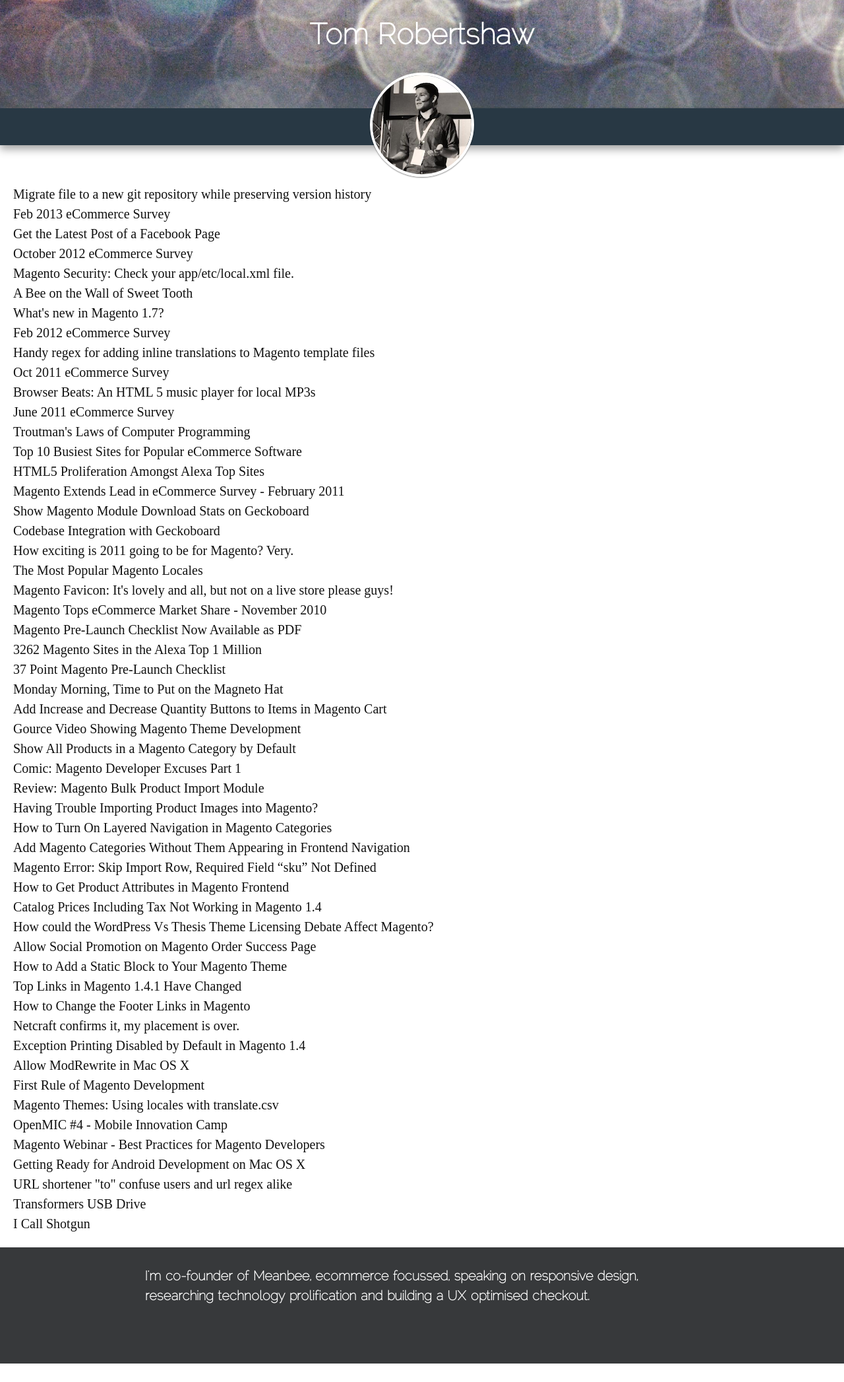
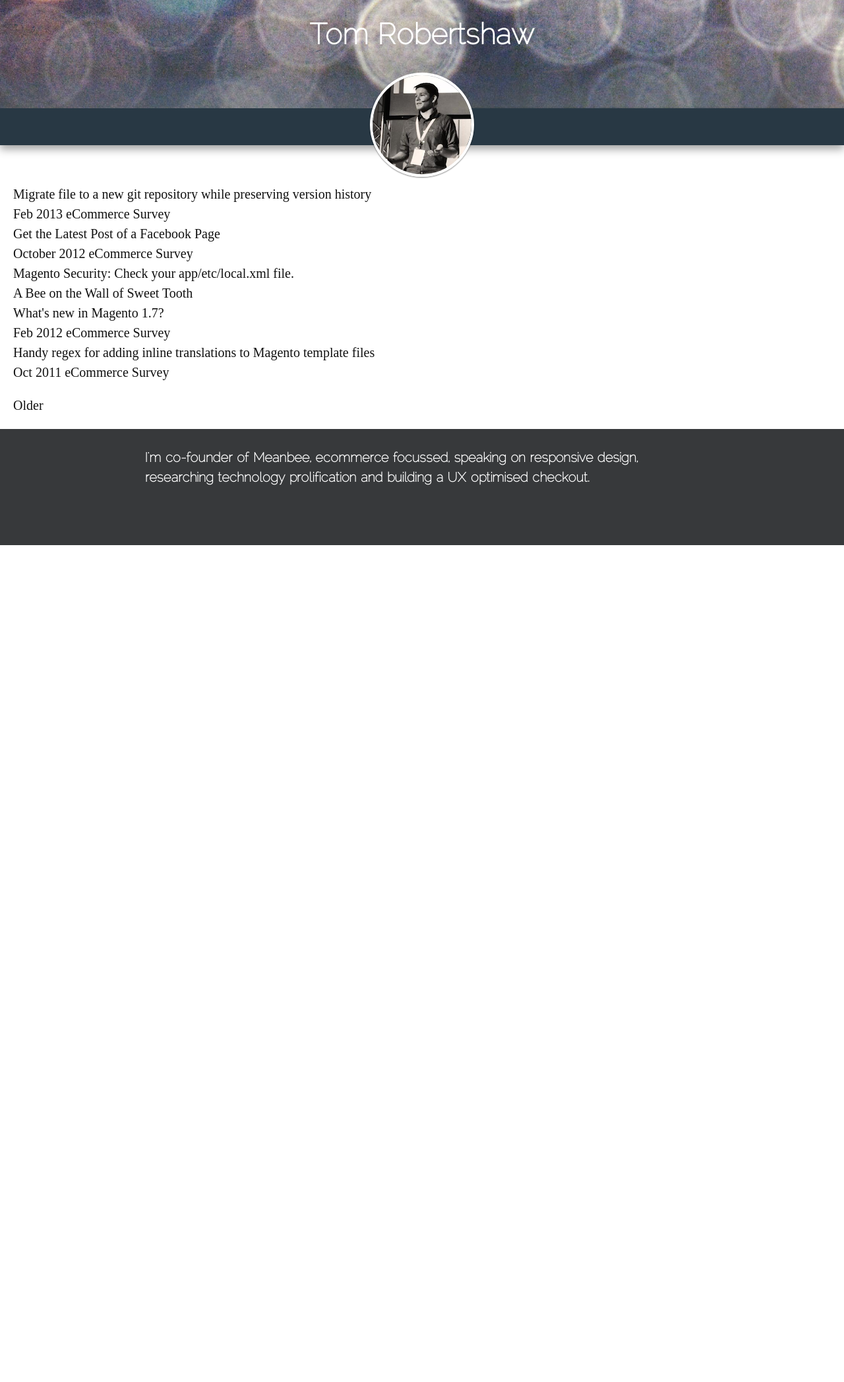
Before and after one commit to bobbyshaw/tomrobertshaw.net, a Jekyll site: the page built from index.html, in a window 1280 px wide. Shown: the whole page at 66% size. Built offline with Jekyll 4.4.1, drawn with Linux system fonts in a browser that asks for light colours; Markdown is read by kramdown in place of the engine named in the settings; the list of posts is cut into pages by our own code; comment, search, counter and statistics services are not loaded; after the commit the page ends 900 px from its top, so only the background shows below that.

Commit message:
Add pagination to index page posts.

```diff
--- a/_config.yml
+++ b/_config.yml
@@ -1,5 +1,6 @@
 name: Tom Robertshaw
 markdown: redcarpet
+paginate: 10
 permalink: /:year/:month/:title
 pygments: true
 url: http://tomrobertshaw.net
--- a/css/styles.css
+++ b/css/styles.css
@@ -544,6 +544,11 @@
     text-decoration: none;
 }
 
+header[role="banner"] a:hover:after,
+footer[role="contentinfo"] a:hover:after {
+    background: white;
+}
+
 .header-content,
 main[role="main"],
 .footer-content {
--- a/index.html
+++ b/index.html
@@ -4,7 +4,19 @@
 ---
 
 <ul class="posts">
-	{% for post in site.posts %}
+	{% for post in paginator.posts %}
     	<li><a href="{{ post.url }}">{{ post.title }}</a></li>
     {% endfor %}
 </ul>
+
+{% if paginator.total_pages > 1 %}
+<div class="pagination">
+  {% if paginator.previous_page %}
+    <a href="{{ paginator.previous_page_path | prepend: site.baseurl | replace: '//', '/' }}">Newer</a>
+  {% endif %}
+
+  {% if paginator.next_page %}
+    <a href="{{ paginator.next_page_path | prepend: site.baseurl | replace: '//', '/' }}">Older</a>
+  {% endif %}
+</div>
+{% endif %}
```
